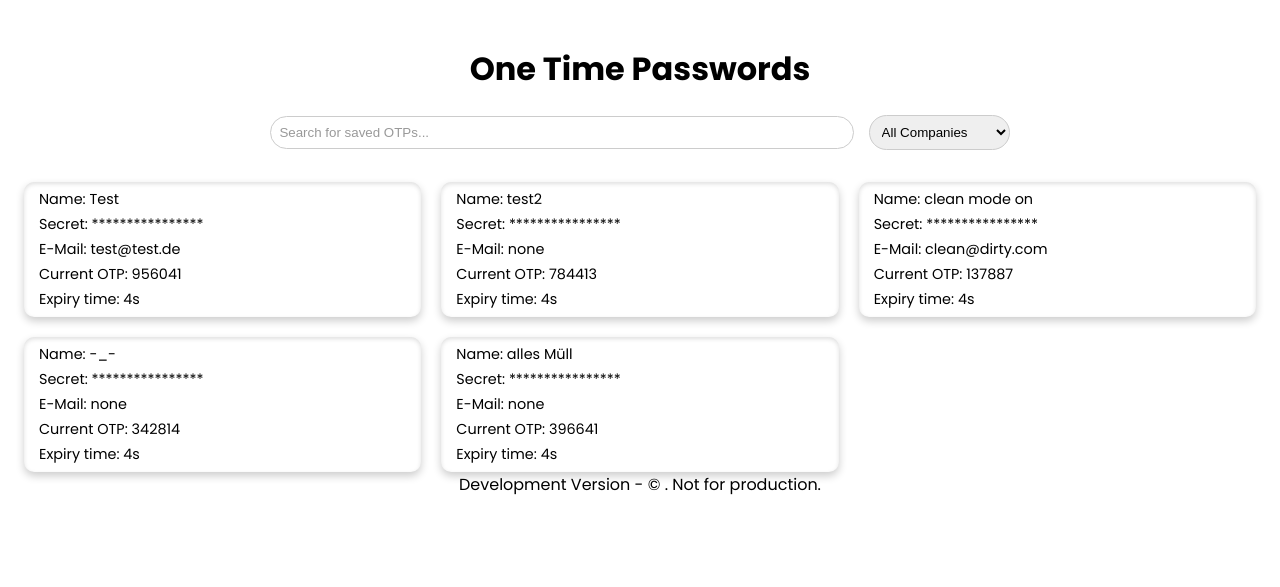
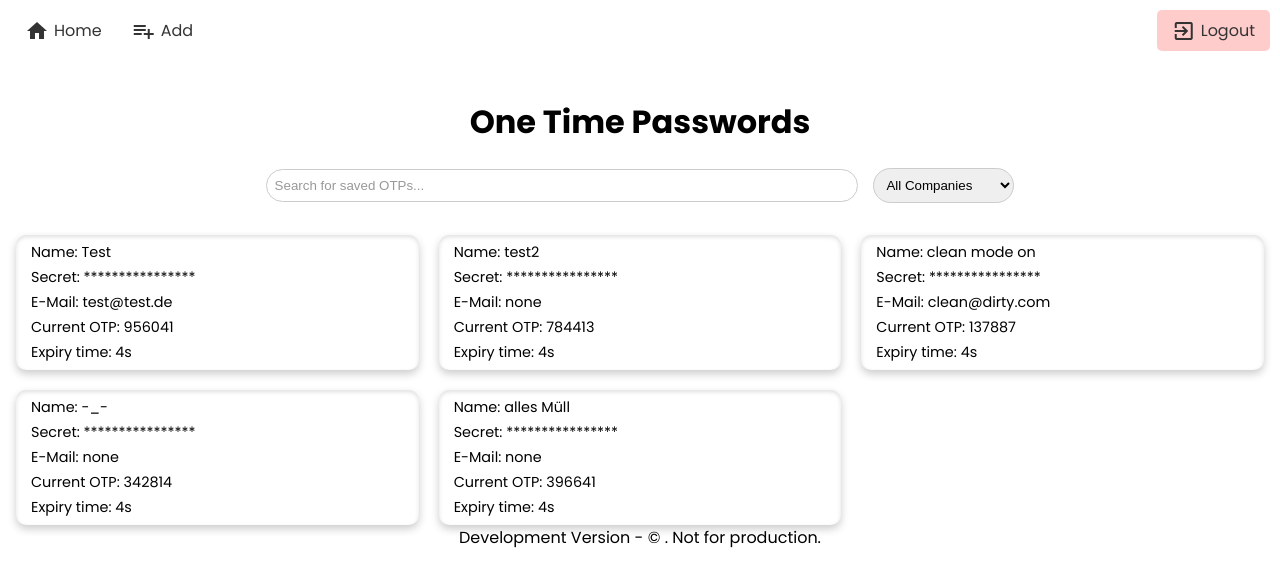
Before and after one commit to Migrim/OTP-Manager-Refactored, a Flask app: page /main/home in a window 1280 px wide. Shown: the top 587 px of the page. Run offline with Flask 3, Linux system fonts and the light colour scheme; data comes from the database, SQL or seed files in the repository; some libraries are stand-ins or nearby versions.

Commit message:
Added a Navbar

```diff
--- a/templates/home.html
+++ b/templates/home.html
@@ -6,6 +6,7 @@
     <link rel="stylesheet" href="https://fonts.googleapis.com/css2?family=Poppins:wght@400;500;600;700&display=swap">
 </head>
 <body>
+    {% include 'Navbar.html' %}
     <div class="container">
         <h1 class="text-center text-white">One Time Passwords</h1>
 
--- /dev/null
+++ b/templates/navbar.html
@@ -0,0 +1,85 @@
+<!DOCTYPE html>
+<html lang="en">
+<head>
+    <meta charset="UTF-8">
+    <meta name="viewport" content="width=device-width, initial-scale=1.0">
+    <title>Navbar</title>
+    <link href="https://fonts.googleapis.com/css2?family=Poppins:wght@400;500&display=swap" rel="stylesheet">
+    <link href="https://fonts.googleapis.com/icon?family=Material+Icons" rel="stylesheet">
+    <style>
+        body {
+            font-family: 'Poppins', sans-serif;
+            margin: 0;
+            padding: 0;
+        }
+
+        .navbar {
+            display: flex;
+            justify-content: space-between;
+            align-items: center;
+            background-color: white;
+            color: #333;
+            padding: 10px;
+        }
+
+        .nav-links {
+            display: flex;
+            align-items: center;
+        }
+
+        .nav-links a {
+            color: #333;
+            padding: 0 15px;
+            text-decoration: none;
+            display: flex;
+            align-items: center;
+            height: 100%;
+            transition: none; /* Removed hover animation */
+        }
+
+        .nav-links a:hover {
+            color: #000000;
+        }
+
+        .material-icons {
+            margin-right: 5px;
+        }
+
+        .logout {
+            display: flex;
+            align-items: center;
+        }
+
+        .logout a {
+            background-color: #ffcccc;
+            padding: 8px 15px;
+            border-radius: 5px;
+            text-decoration: none;
+            color: #333;
+            display: flex;
+            align-items: center;
+            transition: none; /* Removed hover animation */
+        }
+
+        .logout a:hover {
+            background-color: #ff9999;
+        }
+
+        .logout .material-icons {
+            margin-right: 5px;
+            display: inline;
+        }
+    </style>
+</head>
+<body>
+    <div class="navbar">
+        <div class="nav-links">
+            <a href="/home"><span class="material-icons">home</span>Home</a>
+            <a href="/add"><span class="material-icons">playlist_add</span>Add</a> <!-- Changed icon to "playlist_add" -->
+        </div>
+        <div class="logout">
+            <a href="/logout"><span class="material-icons">exit_to_app</span>Logout</a>
+        </div>
+    </div>
+</body>
+</html>
```
Also changed, not shown: 1 other file.
